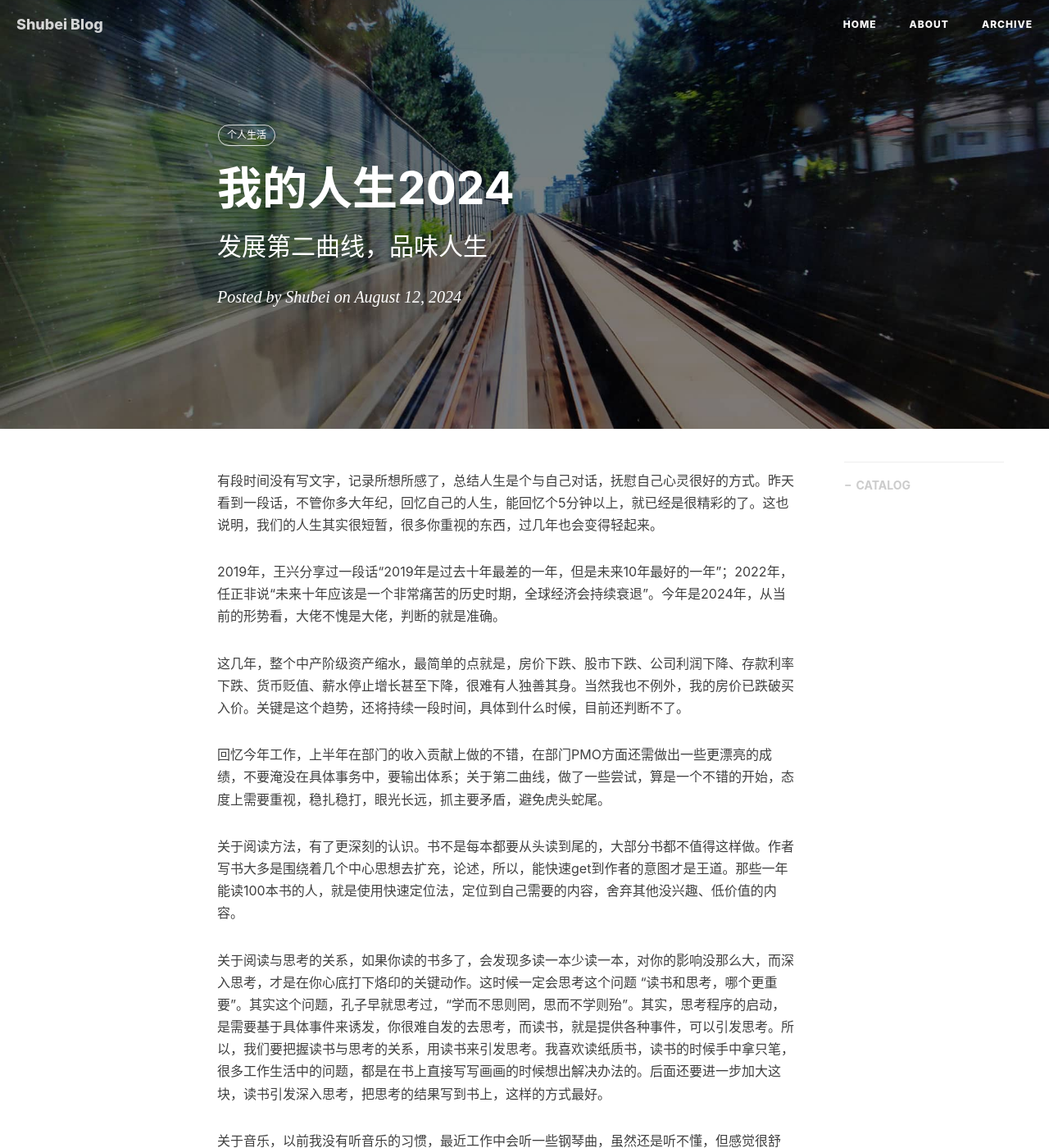
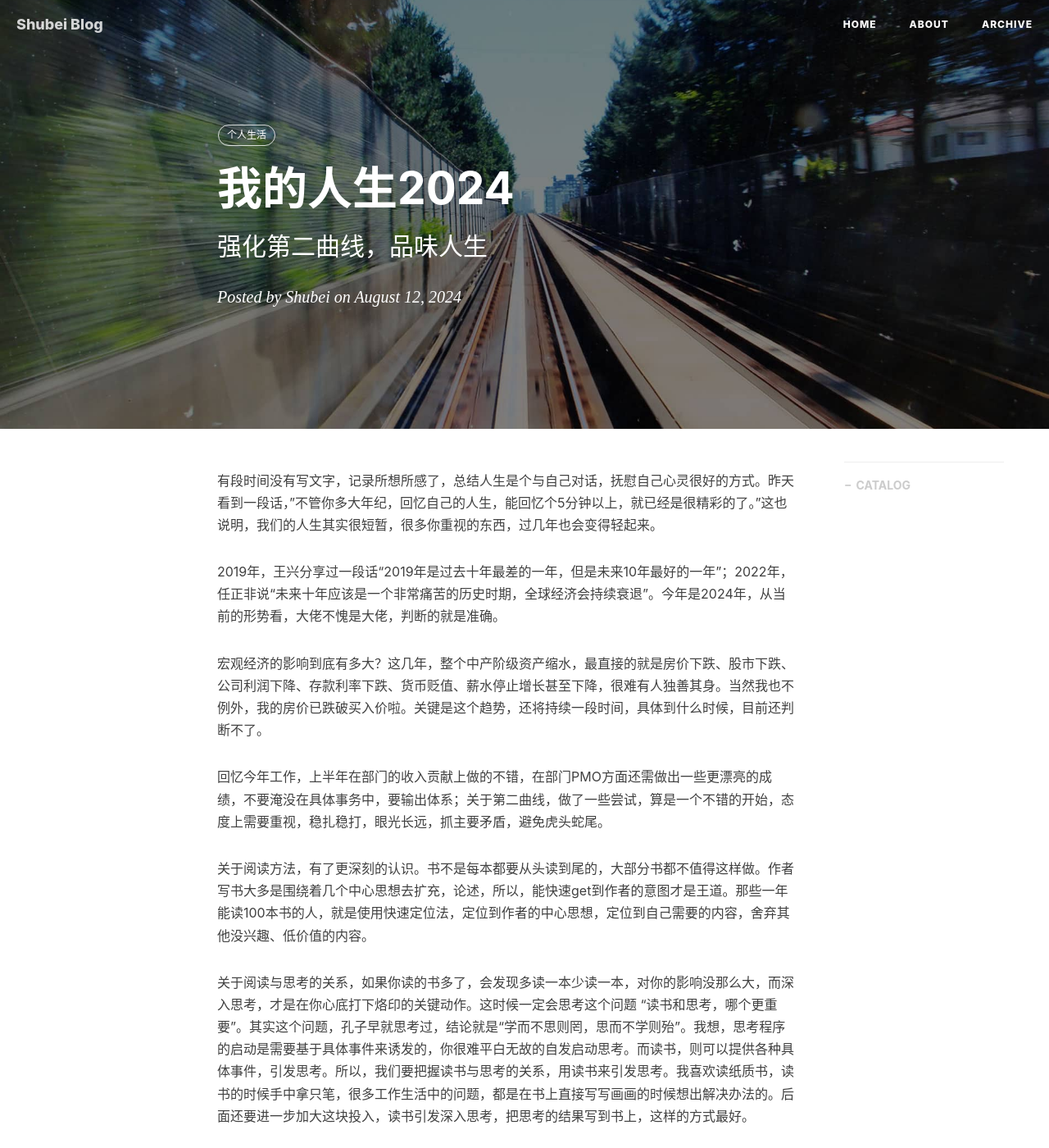
Before and after one commit to lushubei/lushubei.github.io, a Jekyll site: the page built from _posts/other/2024-08-12-Mylife2024.md, in a window 1280 px wide and 1400 px high. Shown: the whole window at 82% size. Built offline with Jekyll 4.4.1, drawn with Linux system fonts in a browser that asks for light colours; nearby versions of some CDN libraries; comment, search, counter and statistics services are not loaded; some of the changed text lies outside the part shown.

Commit message:
新增一篇

```diff
--- a/_posts/other/2024-08-12-Mylife2024.md
+++ b/_posts/other/2024-08-12-Mylife2024.md
@@ -1,7 +1,7 @@
 ---
 layout:     post
 title:      "我的人生2024"
-subtitle:   "发展第二曲线，品味人生"
+subtitle:   "强化第二曲线，品味人生"
 date:       2024-08-12
 author:     "Shubei"
 header-img: "img/post-bg-2015.jpg"
@@ -10,20 +10,20 @@ tags:
     - 个人生活
 ---
 
-有段时间没有写文字，记录所想所感了，总结人生是个与自己对话，抚慰自己心灵很好的方式。昨天看到一段话，不管你多大年纪，回忆自己的人生，能回忆个5分钟以上，就已经是很精彩的了。这也说明，我们的人生其实很短暂，很多你重视的东西，过几年也会变得轻起来。
+有段时间没有写文字，记录所想所感了，总结人生是个与自己对话，抚慰自己心灵很好的方式。昨天看到一段话，"不管你多大年纪，回忆自己的人生，能回忆个5分钟以上，就已经是很精彩的了。"这也说明，我们的人生其实很短暂，很多你重视的东西，过几年也会变得轻起来。
 
 2019年，王兴分享过一段话“2019年是过去十年最差的一年，但是未来10年最好的一年”；2022年，任正非说“未来十年应该是一个非常痛苦的历史时期，全球经济会持续衰退”。今年是2024年，从当前的形势看，大佬不愧是大佬，判断的就是准确。
 
-这几年，整个中产阶级资产缩水，最简单的点就是，房价下跌、股市下跌、公司利润下降、存款利率下跌、货币贬值、薪水停止增长甚至下降，很难有人独善其身。当然我也不例外，我的房价已跌破买入价。关键是这个趋势，还将持续一段时间，具体到什么时候，目前还判断不了。
+宏观经济的影响到底有多大？这几年，整个中产阶级资产缩水，最直接的就是房价下跌、股市下跌、公司利润下降、存款利率下跌、货币贬值、薪水停止增长甚至下降，很难有人独善其身。当然我也不例外，我的房价已跌破买入价啦。关键是这个趋势，还将持续一段时间，具体到什么时候，目前还判断不了。
 
 回忆今年工作，上半年在部门的收入贡献上做的不错，在部门PMO方面还需做出一些更漂亮的成绩，不要淹没在具体事务中，要输出体系；关于第二曲线，做了一些尝试，算是一个不错的开始，态度上需要重视，稳扎稳打，眼光长远，抓主要矛盾，避免虎头蛇尾。
 
-关于阅读方法，有了更深刻的认识。书不是每本都要从头读到尾的，大部分书都不值得这样做。作者写书大多是围绕着几个中心思想去扩充，论述，所以，能快速get到作者的意图才是王道。那些一年能读100本书的人，就是使用快速定位法，定位到自己需要的内容，舍弃其他没兴趣、低价值的内容。
+关于阅读方法，有了更深刻的认识。书不是每本都要从头读到尾的，大部分书都不值得这样做。作者写书大多是围绕着几个中心思想去扩充，论述，所以，能快速get到作者的意图才是王道。那些一年能读100本书的人，就是使用快速定位法，定位到作者的中心思想，定位到自己需要的内容，舍弃其他没兴趣、低价值的内容。
 
-关于阅读与思考的关系，如果你读的书多了，会发现多读一本少读一本，对你的影响没那么大，而深入思考，才是在你心底打下烙印的关键动作。这时候一定会思考这个问题 "读书和思考，哪个更重要"。其实这个问题，孔子早就思考过，“学而不思则罔，思而不学则殆”。其实，思考程序的启动，是需要基于具体事件来诱发，你很难自发的去思考，而读书，就是提供各种事件，可以引发思考。所以，我们要把握读书与思考的关系，用读书来引发思考。我喜欢读纸质书，读书的时候手中拿只笔，很多工作生活中的问题，都是在书上直接写写画画的时候想出解决办法的。后面还要进一步加大这块，读书引发深入思考，把思考的结果写到书上，这样的方式最好。
+关于阅读与思考的关系，如果你读的书多了，会发现多读一本少读一本，对你的影响没那么大，而深入思考，才是在你心底打下烙印的关键动作。这时候一定会思考这个问题 "读书和思考，哪个更重要"。其实这个问题，孔子早就思考过，结论就是“学而不思则罔，思而不学则殆”。我想，思考程序的启动是需要基于具体事件来诱发的，你很难平白无故的自发启动思考。而读书，则可以提供各种具体事件，引发思考。所以，我们要把握读书与思考的关系，用读书来引发思考。我喜欢读纸质书，读书的时候手中拿只笔，很多工作生活中的问题，都是在书上直接写写画画的时候想出解决办法的。后面还要进一步加大这块投入，读书引发深入思考，把思考的结果写到书上，这样的方式最好。
 
 关于音乐，以前我没有听音乐的习惯，最近工作中会听一些钢琴曲，虽然还是听不懂，但感觉很舒服，钢琴曲像一个安静的朋友，给你一种陪伴感，它也不会打扰你的思维，大脑好像有另外一个进程来体验、享受这种娓娓道来的感觉。
 
 关于人与人之间的关系，体会到熙熙攘攘皆为利往。一个组织，从亲朋、企业到国家，组织越大越是赤裸裸的利益关系。到企业层面就直接定义为追求企业价值最大化，国家之间就更不用说(特朗普直接说“Ameracan First”,大家都为他鼓掌)。看透这一切社会运转规则之后，才发现能打破这一切的感情，是多么弥足可贵，又是多么不堪一击。所以人在这个社会上，要从他处获取什么，你就要拿东西去交换，这才符合社会法则。
 
-最近表达欲有点高，不知道是不是因为年龄增长的原因，对这个世界有了更多的感悟，想要分享、交流。怪不得老年人喜欢教书，可能也是这个原因吧。
+最近表达欲有点高，不知道是不是因为年龄增长的原因，对这个世界有了更多的感悟，想要分享、交流。怪不得老年人喜欢教书，可能也是这个原因吧。克制自己，千万不要成为一个话痨，这样太减分了。
```
